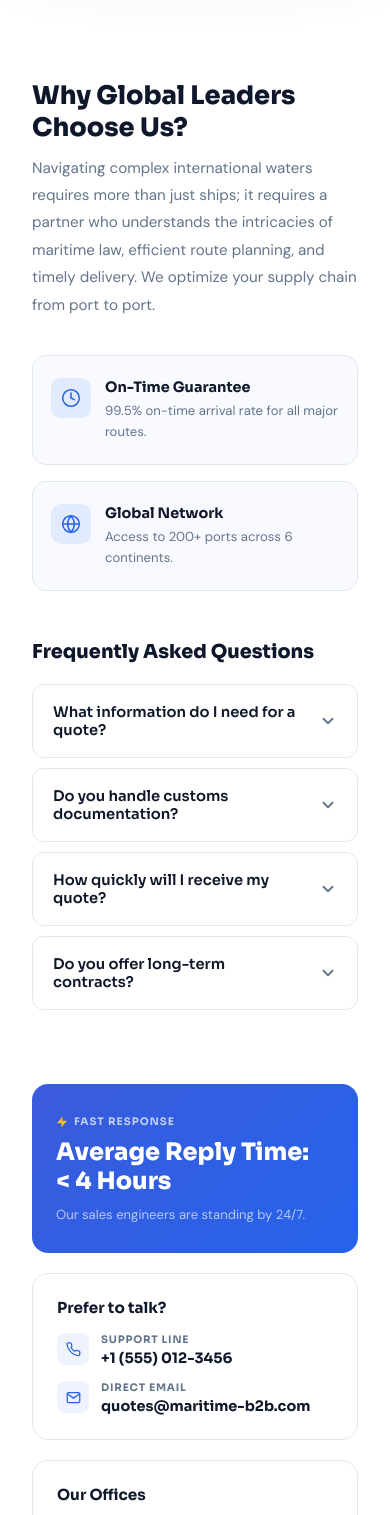
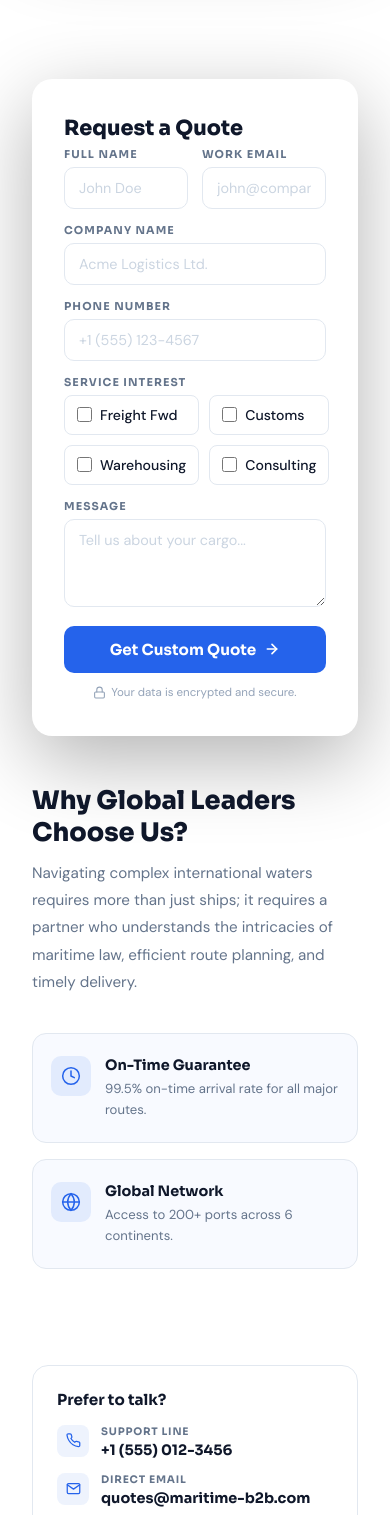
Before and after one commit to MSS-Smooth-Ocean-tech/MSS-Main-Website, a FastAPI app: page /get-quote in a window 390 px wide; the page is wider, and only the part inside the window is pictured. Shown: the part 1395-2910 px from the top of that part. Run offline with FastAPI, Linux system fonts and the light colour scheme.

Commit message:
Update CSS colors and refactor templates
Unify CTA and accent colors and refactor page layouts. Replaced several gradient/variable backgrounds with a consistent #184172 across multiple CSS files, adjusted footer grid columns, and updated technology styles to a lighter card look (backgrounds, borders, text colors, hover behavior). Refactored the get-quote section into a full-width form with improved responsive layout, bottom row (why + contact), sticky quote card, and new form fields/UI. Cleaned up and reformatted base.html (nav/footer structure, contact block, scripts) and added homepage includes (certifications, articles). Minor content updates: service blurb, ecosystem logo, and commented-out hero logo block. These changes standardize branding and improve UX for quoting and contact flows.

```diff
--- a/static/css/about.css
+++ b/static/css/about.css
@@ -678,7 +678,7 @@
 
   /* ── CTA ── */
   .about-cta {
-    background: linear-gradient(135deg, #1d4ed8 0%, #2563eb 60%, #1e40af 100%);
+    background: #184172;
     padding: 75px 24px;
     text-align: center;
     position: relative;
--- a/static/css/base.css
+++ b/static/css/base.css
@@ -245,7 +245,7 @@ footer {
 .footer-inner { max-width: 1280px; margin: 0 auto; }
 .footer-top {
   display: grid;
-  grid-template-columns: 2.2fr 1fr 1fr 1fr 1fr;
+  grid-template-columns: 2.2fr 1fr 1fr 1fr 1fr 1fr;
   gap: 48px; margin-bottom: 48px;
 }
 .foot-brand-desc {
--- a/static/css/bpo_services.css
+++ b/static/css/bpo_services.css
@@ -404,7 +404,7 @@ input[type=range] {
 
   /* ── CTA STRIP ── */
   .cta-strip {
-    background: var(--navy);
+    background: #184172;
     padding: 100px 24px;
     text-align: center;
   }
--- a/static/css/case_studies.css
+++ b/static/css/case_studies.css
@@ -294,7 +294,7 @@
 
   /* ── CTA ── */
   .cs-cta {
-    background: var(--blue);
+    background: #184172;
     margin: 0 32px 80px;
     border-radius: 24px;
     padding: 80px 32px;
--- a/static/css/get_quote.css
+++ b/static/css/get_quote.css
@@ -36,7 +36,6 @@
   @media (max-width: 960px) { .quote-hero-inner { grid-template-columns: 1fr; gap: 40px; } }
 
   /* Left text */
-  .quote-hero-text {}
   .quote-hero-badge {
     display: inline-flex;
     align-items: center;
@@ -234,12 +233,31 @@
   max-width: 1200px;
   margin: 0 auto;
   padding: 80px 32px;
+  display: flex;
+  flex-direction: column;
+  gap: 48px;
+}
+
+.quote-form-wrap { width: 100%; }
+
+.quote-bottom-row {
   display: grid;
-    grid-template-columns: 1fr 340px;
-    gap: 64px;
+  grid-template-columns: 1.6fr 1fr;
+  gap: 48px;
   align-items: start;
 }
-  @media (max-width: 900px) { .quote-body { grid-template-columns: 1fr; } }
+@media (max-width: 860px) { .quote-bottom-row { grid-template-columns: 1fr; } }
+
+.quote-bottom-left {
+  display: flex;
+  flex-direction: column;
+  gap: 40px;
+}
+
+.quote-bottom-right {
+  position: sticky;
+  top: 100px;
+}
 
   /* ── WHY US ── */
   .why-title {
@@ -467,7 +485,7 @@
 
   /* ── STATUS BAR ── */
   .status-bar {
-    background: var(--navy);
+    background: #184172;
     padding: 16px 32px;
     display: flex;
     align-items: center;
--- a/static/css/homepage.css
+++ b/static/css/homepage.css
@@ -413,7 +413,7 @@ a { text-decoration: none; color: inherit; }
 
 /* ── FINAL CTA ── */
 .cta-section {
-  background: #0f172a;
+  background: #184172;
   padding: 80px 32px;
   text-align: center;
   color: #fff;
--- a/static/css/industries.css
+++ b/static/css/industries.css
@@ -433,7 +433,7 @@
 
   /* ── CTA ── */
   .ind-cta {
-    background: #fff;
+    background: #184172;
     padding: 100px 32px;
     text-align: center;
   }
--- a/static/css/partners.css
+++ b/static/css/partners.css
@@ -480,7 +480,7 @@
 
   /* ── CTA ── */
   .partner-cta {
-    background: linear-gradient(135deg, #1d4ed8 0%, #2563eb 60%, #1e40af 100%);
+    background: #184172;
     padding: 100px 24px;
     text-align: center;
     position: relative;
--- a/templates/base.html
+++ b/templates/base.html
@@ -2,26 +2,32 @@
 <html lang="en">
   <head>
     <meta charset="UTF-8" />
-  <meta name="viewport" content="width=device-width, initial-scale=1.0"/>
-  <title>{% block title %}MSS — Global Maritime Outsourcing{% endblock %}</title>
-  <link rel="preconnect" href="https://fonts.googleapis.com">
-  <link rel="preconnect" href="https://fonts.gstatic.com" crossorigin>
-  <link href="https://fonts.googleapis.com/css2?family=Inter:wght@300;400;500;600;700;800;900&display=swap" rel="stylesheet">
+    <meta name="viewport" content="width=device-width, initial-scale=1.0" />
+    <title>
+      {% block title %}
+        MSS — Global Maritime Outsourcing
+      {% endblock %}
+    </title>
+    <link rel="preconnect" href="https://fonts.googleapis.com" />
+    <link rel="preconnect" href="https://fonts.gstatic.com" crossorigin />
+    <link href="https://fonts.googleapis.com/css2?family=Inter:wght@300;400;500;600;700;800;900&display=swap" rel="stylesheet" />
     <link rel="stylesheet" href="/static/css/base.css?v=2" />
-  {% block extra_css %}{% endblock %}
+    {% block extra_css %}
+    {% endblock %}
   </head>
   <body>
-
     <!-- ══ NAVBAR ══ -->
     <nav class="mss-navbar">
       <div class="mss-nav-inner">
         <a href="/" class="mss-nav-brand">
           <div class="mss-nav-brand-icon">
-        <img src="/static/img/mss_logo.png" alt="MSS Logo" style="width:120px; height:75px; margin-top:10px;"/>
+            <img src="/static/img/mss_logo.png" alt="MSS Logo" style="width:120px; height:75px; margin-top:10px;" />
           </div>
         </a>
         <ul class="mss-nav-links">
-      <li><a href="/">Home</a></li>
+          <li>
+            <a href="/">Home</a>
+          </li>
           <li class="mss-nav-dropdown">
             <a href="/services" class="mss-nav-dropbtn">Services</a>
             <div class="mss-nav-dropdown-content">
@@ -30,28 +36,34 @@
               <a href="/technology">IT Solutions</a>
             </div>
           </li>
-      <!-- <li><a href="/case-studies">Case Studies</a></li> DELETE THIS   -->
-      <li><a href="/insights">Resources</a></li>
+          <!-- <li><a href="/case-studies">Case Studies</a></li> DELETE THIS -->
+          <li>
+            <a href="/insights">Resources</a>
+          </li>
           <!-- <li><a href="/industries">Industries</a></li> DELETE THIS -->
-      <li><a href="/partners">Partners</a></li>
-      <li><a href="/about">About Us</a></li>
+          <li>
+            <a href="/partners">Partners</a>
+          </li>
+          <li>
+            <a href="/about">About Us</a>
+          </li>
         </ul>
         <button class="mss-nav-cta" onclick="window.location.href='/get-quote'">Get a Quote</button>
       </div>
     </nav>
 
     <!-- ══ PAGE CONTENT ══ -->
-{% block content %}{% endblock %}
+    {% block content %}
+    {% endblock %}
 
     <!-- ══ FOOTER ══ -->
     <footer>
       <div class="footer-inner">
         <div class="footer-top">
-
           <div class="foot-brand">
             <a href="/" class="nav-brand">
               <div class="nav-brand-icon">
-            <img src="/static/img/mss_logo.png" alt="MSS Logo" style="width:150px; height:85px;"/>
+                <img src="/static/img/mss_logo.png" alt="MSS Logo" style="width:150px; height:85px;" />
               </div>
             </a>
             <p class="foot-brand-desc">Empowering the maritime industry with scalable, secure, and efficient outsourcing solutions since 2022.</p>
@@ -60,43 +72,102 @@
           <div class="f-col">
             <div class="f-col-title">Solutions</div>
             <ul>
-          <li><a href="/bpo-services">Maritime BPO</a></li>
-          <li><a href="/technology">IT Consulting</a></li>
-          <li><a href="#">Workflow Automation</a></li>
-          <li><a href="#">NVOCC Solutions</a></li>
+              <li>
+                <a href="/bpo-services">Maritime BPO</a>
+              </li>
+              <li>
+                <a href="/technology">IT Consulting</a>
+              </li>
+              <li>
+                <a href="#">Workflow Automation</a>
+              </li>
+              <li>
+                <a href="#">NVOCC Solutions</a>
+              </li>
             </ul>
           </div>
 
           <div class="f-col">
             <div class="f-col-title">Support</div>
             <ul>
-          <li><a href="/case-studies">Case Studies</a></li>
-          <li><a href="/insights">Insights</a></li>
-          <li><a href="#">Documentation</a></li>
-          <li><a href="#">Guides</a></li>
-          <li><a href="#">API Status</a></li>
+              <li>
+                <a href="/case-studies">Case Studies</a>
+              </li>
+              <li>
+                <a href="/insights">Insights</a>
+              </li>
+              <li>
+                <a href="#">Documentation</a>
+              </li>
+              <li>
+                <a href="#">Guides</a>
+              </li>
+              <li>
+                <a href="#">API Status</a>
+              </li>
             </ul>
           </div>
 
           <div class="f-col">
             <div class="f-col-title">Company</div>
             <ul>
-          <li><a href="/about">About</a></li>
-          <li><a href="/security">Security</a></li>
-          <li><a href="/partners">Partners</a></li>
-          <li><a href="#">Jobs</a></li>
-          <li><a href="#">Press</a></li>
+              <li>
+                <a href="/about">About</a>
+              </li>
+              <li>
+                <a href="/security">Security</a>
+              </li>
+              <li>
+                <a href="/partners">Partners</a>
+              </li>
+              <li>
+                <a href="#">Jobs</a>
+              </li>
+              <li>
+                <a href="#">Press</a>
+              </li>
             </ul>
           </div>
 
           <div class="f-col">
             <div class="f-col-title">Legal</div>
             <ul>
-          <li><a href="/privacy">Privacy</a></li>
-          <li><a href="#">Terms</a></li>
+              <li>
+                <a href="/privacy">Privacy</a>
+              </li>
+              <li>
+                <a href="#">Terms</a>
+              </li>
             </ul>
           </div>
 
+          <div class="f-col">
+            <div class="f-col-title">Contact</div>
+            <ul>
+              <li>
+                <a href="tel:+15550123456" style="display:flex; align-items:center; gap:8px;">
+                  <svg width="14" height="14" viewBox="0 0 24 24" fill="none" stroke="currentColor" stroke-width="2" stroke-linecap="round" stroke-linejoin="round">
+                    <path d="M22 16.92v3a2 2 0 0 1-2.18 2 19.79 19.79 0 0 1-8.63-3.07A19.5 19.5 0 0 1 4.69 12 19.79 19.79 0 0 1 1.61 3.4 2 2 0 0 1 3.6 1.22h3a2 2 0 0 1 2 1.72c.127.96.361 1.903.7 2.81a2 2 0 0 1-.45 2.11L7.91 8.86a16 16 0 0 0 6 6l.92-.92a2 2 0 0 1 2.11-.45c.907.339 1.85.573 2.81.7A2 2 0 0 1 22 16.92z" />
+                  </svg>+1 (555) 012-3456
+                </a>
+              </li>
+              <li>
+                <a href="mailto:quotes@maritime-b2b.com" style="display:flex; align-items:center; gap:8px;">
+                  <svg width="20" height="20" viewBox="0 0 24 24" fill="none" stroke="currentColor" stroke-width="2" stroke-linecap="round" stroke-linejoin="round">
+                    <path d="M4 4h16c1.1 0 2 .9 2 2v12c0 1.1-.9 2-2 2H4c-1.1 0-2-.9-2-2V6c0-1.1.9-2 2-2z" />
+                    <polyline points="22,6 12,13 2,6" />
+                  </svg>quotes@maritime-b2b.com
+                </a>
+              </li>
+              <li>
+                <a href="/get-quote" style="display:flex; align-items:center; gap:8px;">
+                  <svg width="14" height="14" viewBox="0 0 24 24" fill="none" stroke="currentColor" stroke-width="2" stroke-linecap="round" stroke-linejoin="round">
+                    <path d="M21 15a2 2 0 0 1-2 2H7l-4 4V5a2 2 0 0 1 2-2h14a2 2 0 0 1 2 2z" />
+                  </svg>Get a Quote
+                </a>
+              </li>
+            </ul>
+          </div>
         </div>
         <div class="footer-bottom" style="display: flex; justify-content: space-between; align-items: center; flex-wrap: wrap; gap: 16px;">
           <!-- Dynamic Year to be Added -->
@@ -112,20 +183,18 @@
 
     <!-- ══ BASE SCRIPTS ══ -->
     <script>
-  const currentPath = window.location.pathname;
-  const navLinks = document.querySelectorAll('.mss-nav-links a');
+      const currentPath = window.location.pathname
+      const navLinks = document.querySelectorAll('.mss-nav-links a')
 
-  navLinks.forEach(link => {
-    const href = link.getAttribute('href');
-    if (
-      (href === '/' && currentPath === '/') ||
-      (href !== '/' && currentPath.startsWith(href))
-    ) {
-      link.classList.add('active');
+      navLinks.forEach((link) => {
+        const href = link.getAttribute('href')
+        if ((href === '/' && currentPath === '/') || (href !== '/' && currentPath.startsWith(href))) {
+          link.classList.add('active')
         }
-  });
+      })
     </script>
 
-{% block extra_js %}{% endblock %}
+    {% block extra_js %}
+    {% endblock %}
   </body>
 </html>
--- a/templates/pages/homepage.html
+++ b/templates/pages/homepage.html
@@ -18,6 +18,10 @@
 
 {% include "sections/homepage/trust.html" %}
 
+{% include "sections/homepage/certifications.html" %}
+
+{% include "sections/homepage/articles.html" %}
+
 {% include "sections/homepage/cta.html" %}
 
 {% endblock %}
--- a/templates/sections/get-quote/body.html
+++ b/templates/sections/get-quote/body.html
@@ -1,11 +1,70 @@
 <!-- ══ BODY ══ -->
 <div class="quote-body">
 
-  <!-- ── MAIN ── -->
+  <!-- ── TOP: Request a Quote form full width ── -->
+  <div class="quote-form-wrap">
+    <div class="quote-form-card">
+      <div class="qf-title">Request a Quote</div>
+
+      <div class="qf-row">
         <div>
+          <label class="qf-label">Full Name</label>
+          <input type="text" class="qf-input" placeholder="John Doe" />
+        </div>
+        <div>
+          <label class="qf-label">Work Email</label>
+          <input type="email" class="qf-input" placeholder="john@company.com" />
+        </div>
+      </div>
+
+      <div class="qf-field">
+        <label class="qf-label">Company Name</label>
+        <input type="text" class="qf-input" placeholder="Acme Logistics Ltd." />
+      </div>
+
+      <div class="qf-field">
+        <label class="qf-label">Phone Number</label>
+        <input type="tel" class="qf-input" placeholder="+1 (555) 123-4567" />
+      </div>
+
+      <div class="qf-field">
+        <label class="qf-label">Service Interest</label>
+        <div class="qf-checkboxes">
+          <label class="qf-check-item"><input type="checkbox" /> Freight Fwd</label>
+          <label class="qf-check-item"><input type="checkbox" /> Customs</label>
+          <label class="qf-check-item"><input type="checkbox" /> Warehousing</label>
+          <label class="qf-check-item"><input type="checkbox" /> Consulting</label>
+        </div>
+      </div>
+
+      <div class="qf-field">
+        <label class="qf-label">Message</label>
+        <textarea class="qf-textarea" placeholder="Tell us about your cargo..."></textarea>
+      </div>
+
+      <button class="btn-submit">
+        Get Custom Quote
+        <svg viewBox="0 0 24 24"><line x1="5" y1="12" x2="19" y2="12"/><polyline points="12 5 19 12 12 19"/></svg>
+      </button>
+
+      <div class="qf-security">
+        <div class="qf-security-item">
+          <svg viewBox="0 0 24 24"><rect x="3" y="11" width="18" height="11" rx="2"/><path d="M7 11V7a5 5 0 0 1 10 0v4"/></svg>
+          Your data is encrypted and secure.
+        </div>
+      </div>
+    </div>
+  </div>
+
+  <!-- ── BOTTOM: Why Global + Prefer to talk side by side ── -->
+  <div class="quote-bottom-row">
+
+    <!-- Left: Why Global Leaders + FAQ -->
+    <div class="quote-bottom-left">
+
+      <div class="why-block">
         <h2 class="why-title">Why Global Leaders Choose Us?</h2>
-    <p class="why-body">Navigating complex international waters requires more than just ships; it requires a partner who understands the intricacies of maritime law, efficient route planning, and timely delivery. We optimize your supply chain from port to port.</p>
-
+        <p class="why-body">Navigating complex international waters requires more than just ships; it requires a partner who understands the intricacies of maritime law, efficient route planning, and timely delivery.</p>
         <div class="why-cards">
           <div class="why-card">
             <div class="why-card-icon">
@@ -26,56 +85,44 @@
             </div>
           </div>
         </div>
+      </div>
 
-    <!-- FAQ -->
+      <!--<div class="faq-block">
         <div class="faq-title">Frequently Asked Questions</div>
 
         <div class="faq-item" onclick="toggleFaq(this)">
-      <div class="faq-q">
-        What information do I need for a quote?
+          <div class="faq-q">What information do I need for a quote?
             <svg viewBox="0 0 24 24"><polyline points="6 9 12 15 18 9"/></svg>
           </div>
-      <div class="faq-a">You'll need your company name, origin and destination ports, estimated monthly container volume, and the type of cargo. The more detail you provide, the more accurate your quote will be.</div>
+          <div class="faq-a">You'll need your company name, origin and destination ports, estimated monthly container volume, and the type of cargo.</div>
         </div>
 
         <div class="faq-item" onclick="toggleFaq(this)">
-      <div class="faq-q">
-        Do you handle customs documentation?
+          <div class="faq-q">Do you handle customs documentation?
             <svg viewBox="0 0 24 24"><polyline points="6 9 12 15 18 9"/></svg>
           </div>
-      <div class="faq-a">Yes. Our customs team manages all documentation including bills of lading, manifests, and import/export declarations across 50+ countries, ensuring full regulatory compliance.</div>
+          <div class="faq-a">Yes. Our customs team manages all documentation including bills of lading, manifests, and import/export declarations across 50+ countries.</div>
         </div>
 
         <div class="faq-item" onclick="toggleFaq(this)">
-      <div class="faq-q">
-        How quickly will I receive my quote?
+          <div class="faq-q">How quickly will I receive my quote?
             <svg viewBox="0 0 24 24"><polyline points="6 9 12 15 18 9"/></svg>
           </div>
-      <div class="faq-a">Our average response time is under 4 hours during business hours. For urgent requests, you can call our support line directly and we will prioritize your query.</div>
+          <div class="faq-a">Our average response time is under 4 hours during business hours. For urgent requests, call our support line directly.</div>
         </div>
 
         <div class="faq-item" onclick="toggleFaq(this)">
-      <div class="faq-q">
-        Do you offer long-term contracts?
+          <div class="faq-q">Do you offer long-term contracts?
             <svg viewBox="0 0 24 24"><polyline points="6 9 12 15 18 9"/></svg>
           </div>
-      <div class="faq-a">Yes. We offer flexible contract terms from spot shipments to multi-year agreements. Long-term partners benefit from volume discounts, dedicated account managers, and priority scheduling.</div>
+          <div class="faq-a">Yes. We offer flexible contract terms from spot shipments to multi-year agreements with volume discounts and dedicated account managers.</div>
         </div>
+      </div> -->
 
     </div>
 
-  <!-- ── SIDEBAR ── -->
-  <aside class="quote-sidebar">
-
-    <div class="fast-card">
-      <div class="fast-tag">
-        <svg viewBox="0 0 24 24" width="12" height="12"><polyline points="13 2 3 14 12 14 11 22 21 10 12 10 13 2"/></svg>
-        Fast Response
-      </div>
-      <div class="fast-title">Average Reply Time:<br>&lt; 4 Hours</div>
-      <p class="fast-desc">Our sales engineers are standing by 24/7.</p>
-    </div>
-
+    <!-- Right: Prefer to talk -->
+    <div class="quote-bottom-right">
       <div class="contact-card">
         <div class="contact-card-title">Prefer to talk?</div>
         <div class="contact-row">
@@ -97,25 +144,8 @@
           </div>
         </div>
       </div>
-
-    <div class="offices-card">
-      <div class="offices-card-title">Our Offices</div>
-      <div class="office-img-card">
-        <img src="https://images.unsplash.com/photo-1558618666-fcd25c85cd64?w=400&q=80" alt="Rotterdam HQ" />
-        <div class="office-label">
-          <div class="office-label-title">Rotterdam HQ</div>
-          <div class="office-label-sub">Netherlands</div>
-        </div>
-      </div>
-      <div class="office-img-card">
-        <img src="https://images.unsplash.com/photo-1525625293386-3f8f99389edd?w=400&q=80" alt="Singapore Office" />
-        <div class="office-label">
-          <div class="office-label-title">Singapore Office</div>
-          <div class="office-label-sub">APAC Region</div>
-        </div>
-      </div>
     </div>
 
-  </aside>
+  </div>
 
 </div>
--- a/templates/sections/services/home/services.html
+++ b/templates/sections/services/home/services.html
@@ -59,7 +59,7 @@
     <div class="sh-service-header">
       <h2>IT Solutions</h2>
       <p>
-        'TO CHANGE TEXT'
+        IT Solutions bring together IT consulting, workflow automation, and custom software development to help shipping and logistics businesses modernize operations and scale efficiently. We design solutions that streamline processes, reduce manual effort, and integrate seamlessly with existing systems—enabling smarter, faster, and more connected logistics operations.
       </p>
     </div>
 
--- a/templates/sections/services/technology-services/ecosystem.html
+++ b/templates/sections/services/technology-services/ecosystem.html
@@ -1,7 +1,7 @@
 <section class="ecosystem-section">
   <div class="section-wrap" style="text-align:center;">
     <span class="eyebrow" style="display:block; text-align:center;">IT Division of MSS</span>
-    <h2 class="sec-title" style="text-align:center;">Smooth-Ocean</h2>
+    <img src="/static/img/sot_logo.png" alt="logo" style="width:200px; margin:16px auto;">
     <p class="sec-sub" style="max-width:520px; margin:0 auto 56px;">We design solutions that streamline processes, reduce manual effort, and integrate seamlessly with existing systems—enabling smarter, faster, and more connected logistics operations.</p>
 
     <div class="orbit-scene">
--- a/templates/sections/services/technology-services/hero.html
+++ b/templates/sections/services/technology-services/hero.html
@@ -27,14 +27,14 @@
     </div>
 
     <!-- RIGHT SIDE LOGO -->
-    <div class="tech-hero-side">
+    <!-- <div class="tech-hero-side">
       <div class="tech-logo-circle">
         <img src="/static/img/sot_logo.png" alt="logo">
       </div>
       <p class="tech-logo-text">
         IT division of Maritime Support Solutions
       </p>
-    </div>
+    </div> -->
 
   </div>
 </section>
```
Also changed, not shown: static/css/technology.css (+11 -16 lines). Lines whose indentation alone changed are shown as unchanged.
